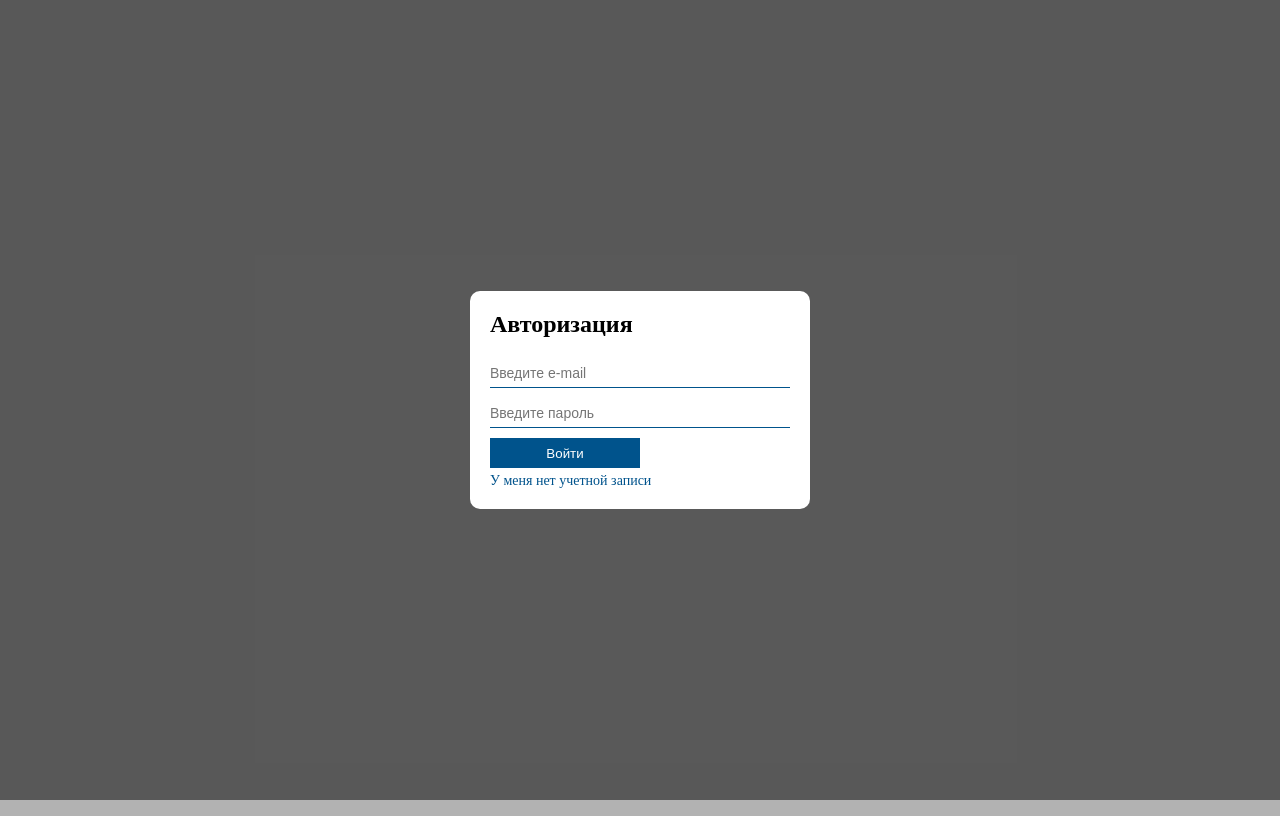
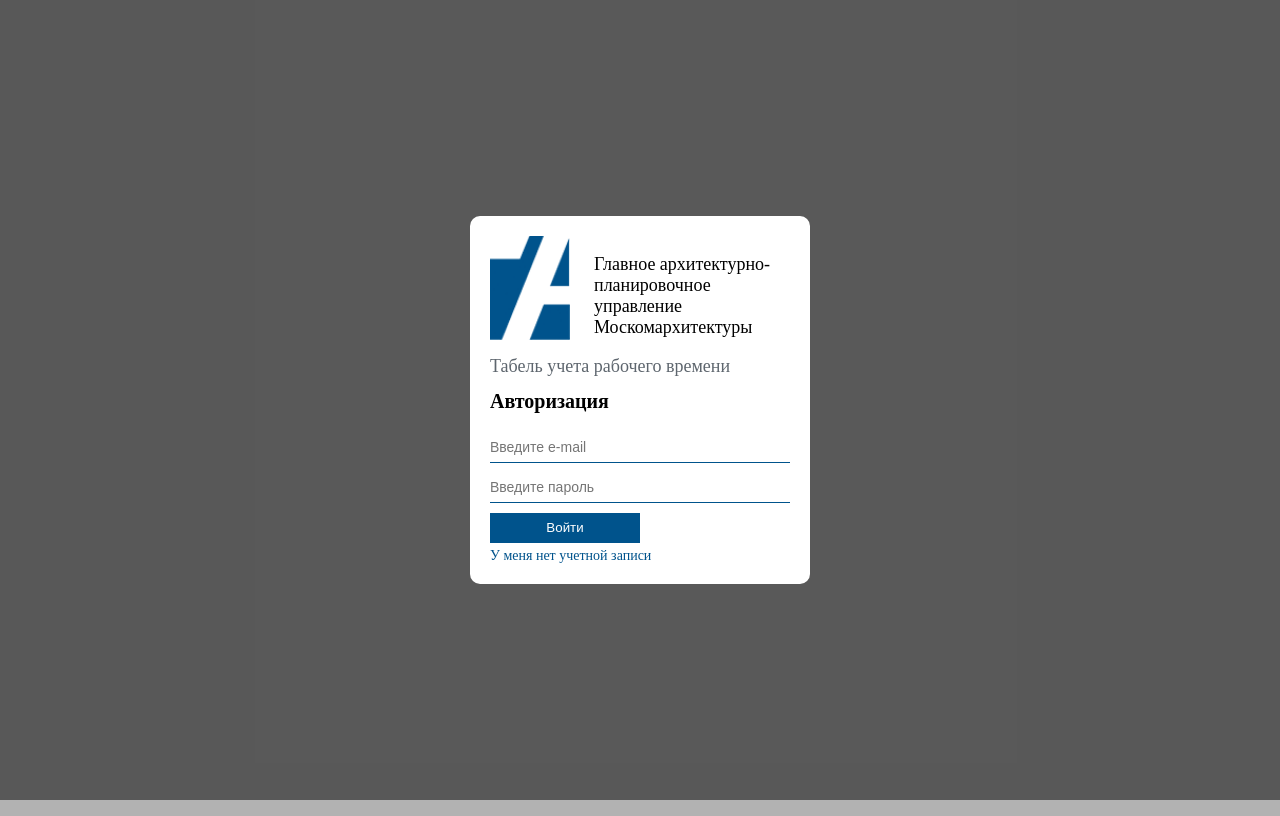
Before and after one commit to antonmakhnachev/timesheet_frontend, a website: page src/auth.html in a window 1280 px wide. Drawn offline with Linux system fonts and the light colour scheme.

Commit message:
rename start->auth.html/css

```diff
--- a/blocks/popup/__title/popup__title.css
+++ b/blocks/popup/__title/popup__title.css
@@ -1,3 +1,4 @@
 .popup__title {
     margin: 0 0 20px 0;
+    font-size: 20px;
 }
--- a/src/start.css
+++ b/src/auth.css
@@ -2,6 +2,7 @@
 @import url("../blocks/popup/popup.css");
 @import url("../blocks/form/form.css");
 @import url("../blocks/button/button.css");
+@import url("../blocks/head/head.css");
 
 
 
--- a/src/start.html
+++ b/src/auth.html
@@ -5,13 +5,18 @@
         <meta name="viewport" content="width=device-width, initial-scale=1.0">
         <meta http-equiv="X-UA-Compatible" content="ie=edge">
         <meta name="description" content="">
-        <link rel="stylesheet" href ="./start.css">
+        <link rel="stylesheet" href ="./auth.css">
         <title>Табель учета рабочего времени</title>
     </head>
 <body class="page">
 
     <div class="popup popup_is-opened">
         <div class="popup__content popup__content_form-auth">
+            <div class="logo">
+                <a href="https://glavapu-mos.ru/" target="_blank"><img class="logo__img" src="../images/logo.png"></a>
+                <p class="logo__text">Главное архитектурно-планировочное управление Москомархитектуры</p>
+            </div>
+            <h1 class="head">Табель учета рабочего времени</h1>
             <h2 class="popup__title">Авторизация</h2>
 
             <form action="" class="form" name="form_auth">
```
